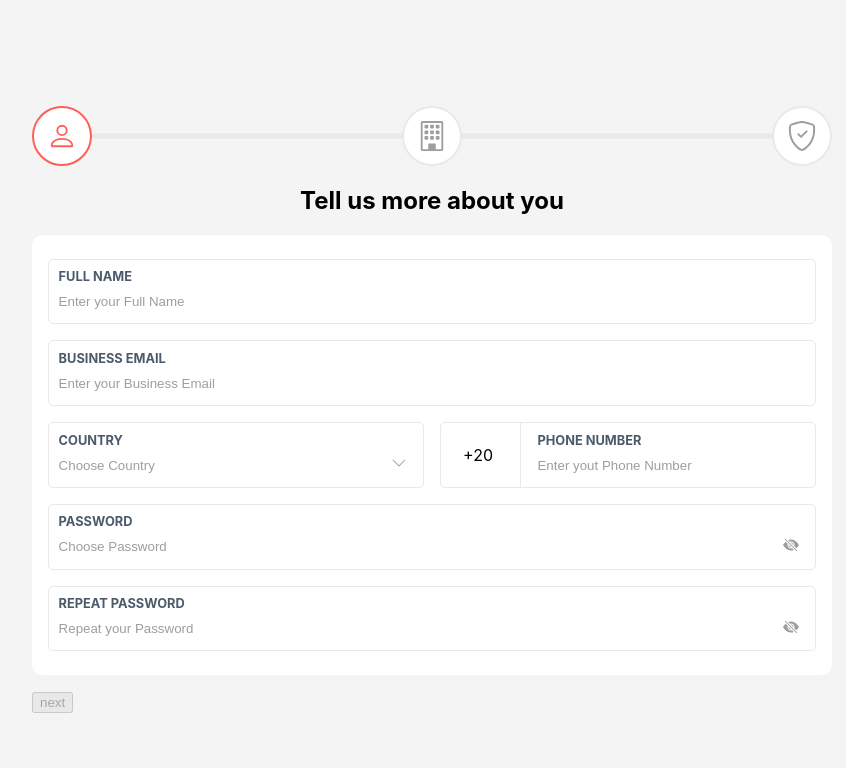
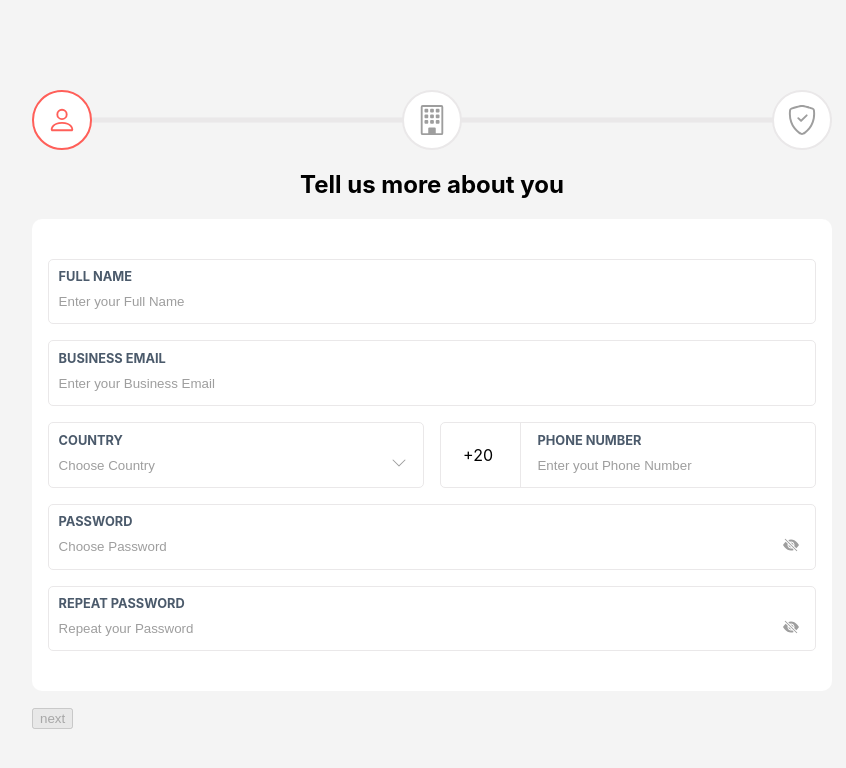
Before and after one commit to Has-Mohamed/CHALLENGE_Safa, a React (Create React App) app: page / in a window 1280 px wide. Shown: the top 768 px of the page, without its empty margins (208-1054 px from the left). Built offline with nearby package versions, Linux system fonts and the light colour scheme.

Commit message:
adding transtion to stepper indicator icons

```diff
--- a/src/components/Stepper/stepper.css
+++ b/src/components/Stepper/stepper.css
@@ -6,7 +6,7 @@
 .step {
     position: relative;
     background-color: #fff;
-    padding: .5rem 1rem;
+    padding: 1.5rem 1rem;
     margin: 1rem 0;
     border-radius: 10px;
 }
@@ -42,14 +42,14 @@
     color: var(--red500);
     border-color: var(--red500);
     background-color: #fff;
-    transition: width .35s ease;
+    transition: all .75s ease;
 }
 
 .indicator_icon.finished {
     color: var(--blue300);
     border-color: var(--blue300);
     background-color: #fff;
-    transition: width .35s ease;
+    transition: all .75s ease;
 }
 
 .progress_container {
```
